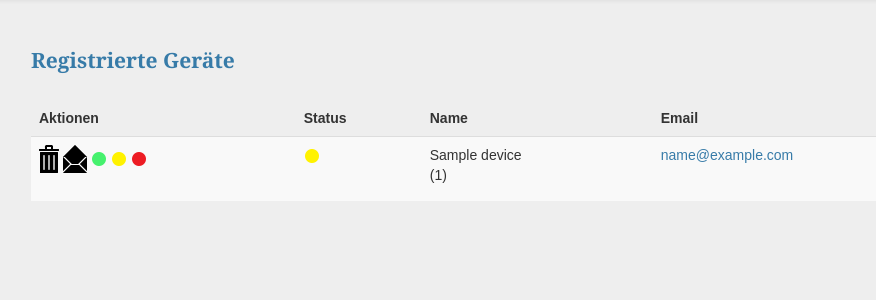
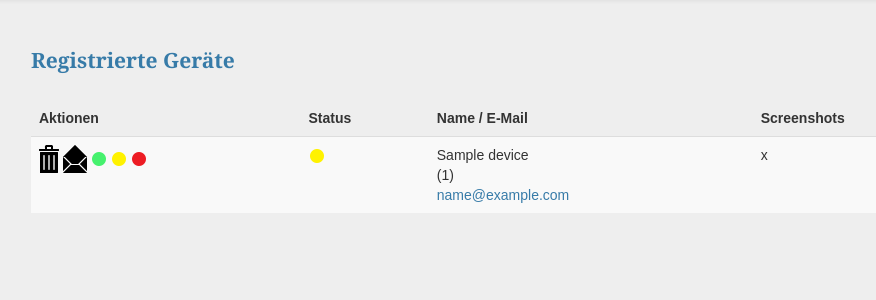
Before and after one commit to jonashoechst/SimpleReaderServer, a Flask app: page /admin/devices in a window 1280 px wide. Shown: the part 42-342 px from the top of the page, without its empty margins (139-1015 px from the left). Run offline with Flask 2, Linux system fonts and the light colour scheme; the visitor is signed in with stand-in values (Sample User, id 1); tables that the repository leaves empty hold one stand-in row (values such as "Sample post"); parts of the project's set-up code (start-up, migrations or seed data) failed here and were passed over.

Commit message:
shot screenshots in Admin Panel

```diff
--- a/app.py
+++ b/app.py
@@ -36,6 +36,7 @@ class Device(db.Model):
     name = db.Column(db.Text(64))
     status = db.Column(db.Text(10))
     apns_token = db.Column(db.Text(64))
+    screenshots = db.relationship("Screenshot")
 
     def __unicode__(self):
         return self.uid+"("+self.name+")"
--- a/templates/devices.html
+++ b/templates/devices.html
@@ -8,8 +8,8 @@
           <tr>
             <th>Aktionen</th>
             <th>Status</th>
-            <th>Name</th>
-            <th>Email</th>
+            <th>Name / E-Mail</th>
+            <th>Screenshots</th>
           </tr>
         </thead>
         <tbody>
@@ -30,8 +30,12 @@
               </form>
             </td>
             <td><img src="{{ url_for('static', filename='device_status/'+d.status+'.png') }}"></td>
-            <td>{{ d.name }}<br \>({{ d.uid }})</td>
-            <td><a href="mailto:{{ d.email }}">{{ d.email }}</a></td>
+            <td>{{ d.name }}<br \>({{ d.uid }})<br \><a href="mailto:{{ d.email }}">{{ d.email }}</a></td>
+            <td>
+              {% for shot in d.screenshots %}
+                {{ shot.timestamp }}<br \>
+              {% endfor %}
+            </td>
           </tr>
           {% endfor %}
         </tbody>
```
